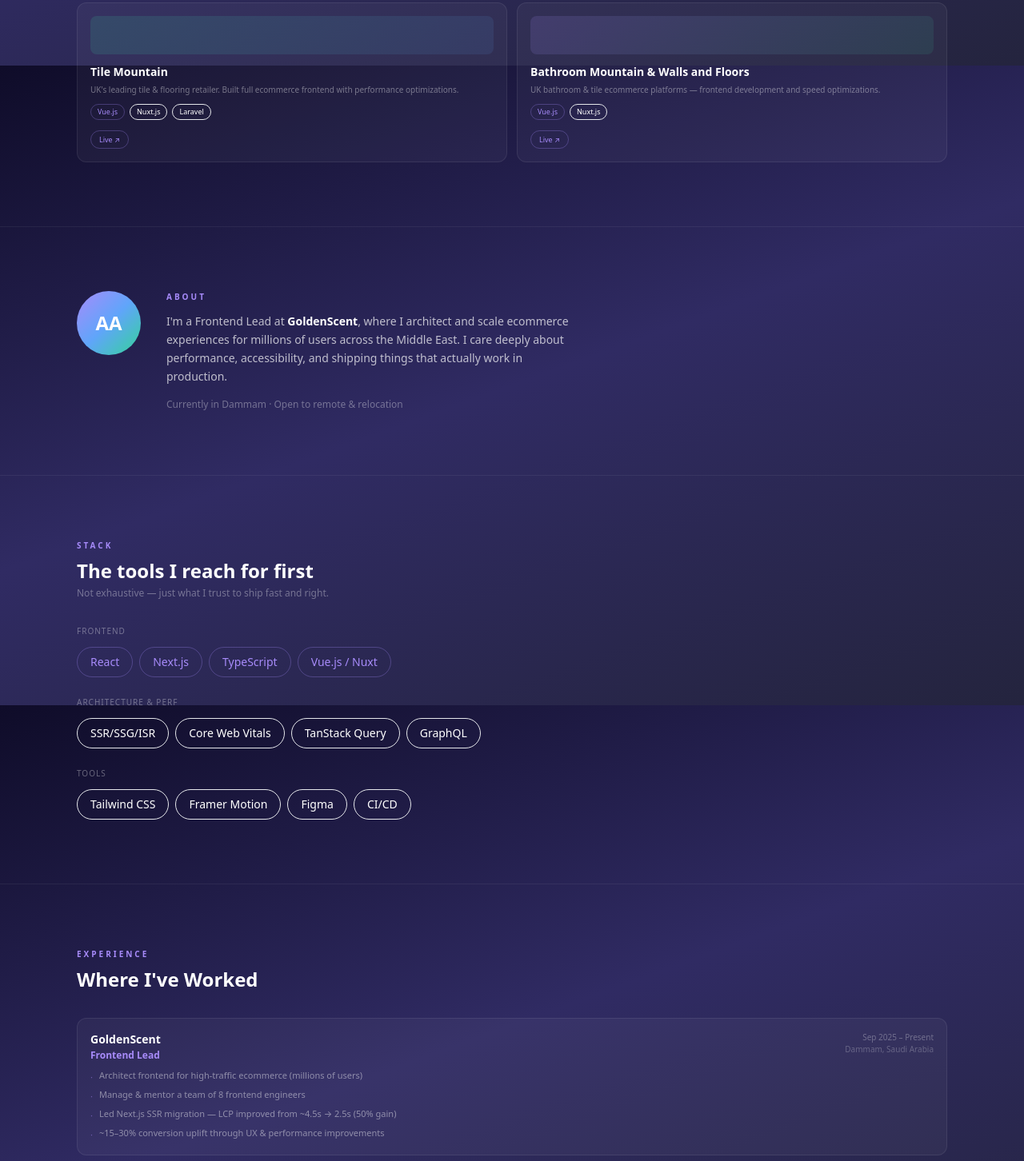
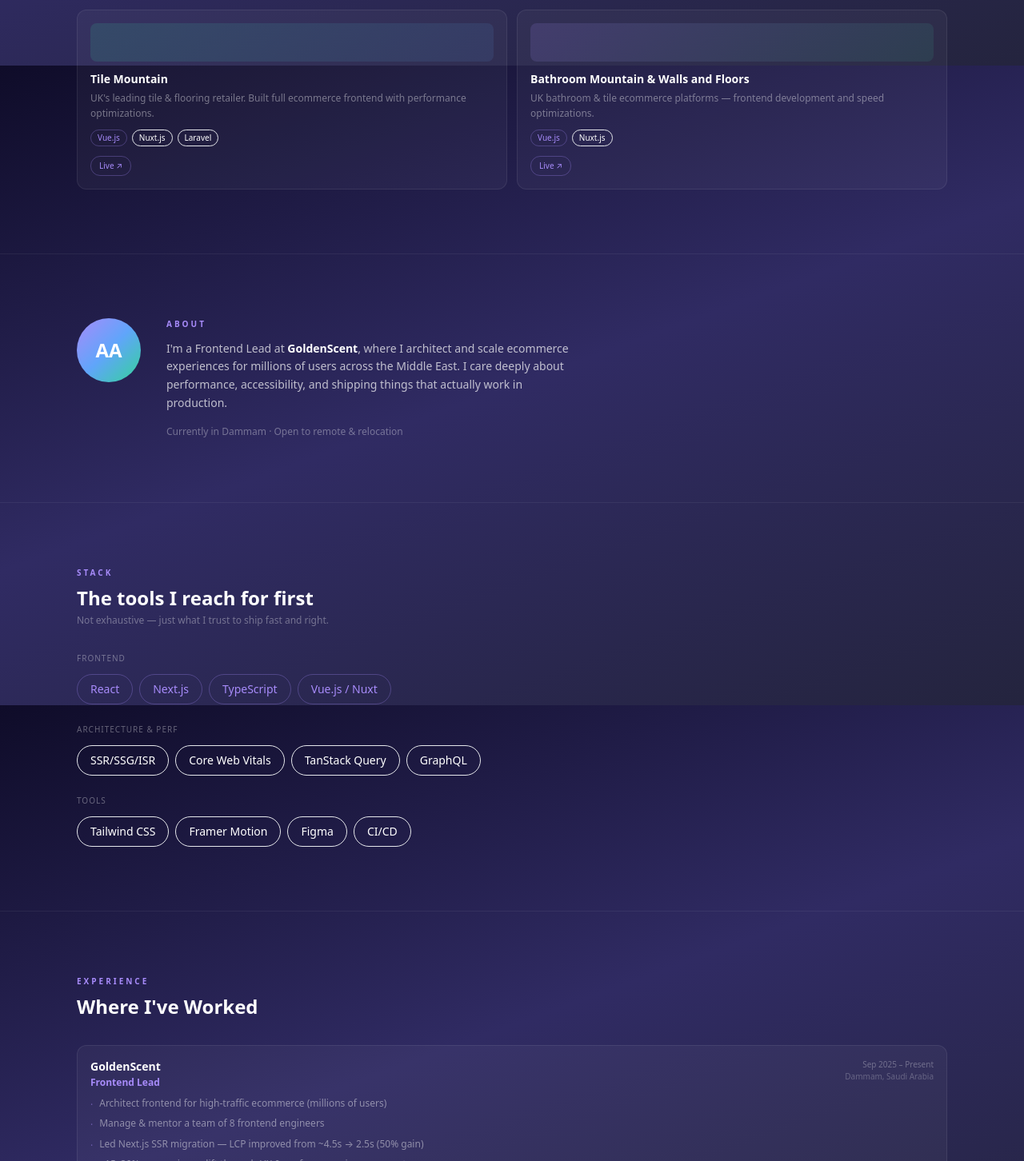
Before and after one commit to Arslkhan/myportfolio, a Next.js app: page / in a window 1280 px wide. Shown: the part 1518-2970 px from the top of the page at 80% size. Built offline with nearby package versions, Linux system fonts and the light colour scheme.

Commit message:
fix: floor body text sizes at text-xs minimum

```diff
--- a/components/Experience.tsx
+++ b/components/Experience.tsx
@@ -35,7 +35,7 @@ export default function Experience() {
                 {exp.bullets && (
                   <ul className="space-y-1">
                     {exp.bullets.map((bullet) => (
-                      <li key={bullet} className="text-[11px] text-white/45 leading-relaxed flex gap-2">
+                      <li key={bullet} className="text-xs text-white/45 leading-relaxed flex gap-2">
                         <span className="text-accent-purple/50 shrink-0 mt-0.5">·</span>
                         {bullet}
                       </li>
--- a/components/Projects.tsx
+++ b/components/Projects.tsx
@@ -108,10 +108,10 @@ export default function Projects() {
                 style={{ background: project.gradient }}
               />
               <h3 className="text-sm font-bold mb-1">{project.title}</h3>
-              <p className="text-[10px] text-white/40 leading-relaxed mb-2.5">{project.description}</p>
+              <p className="text-xs text-white/40 leading-relaxed mb-2.5">{project.description}</p>
               <div className="flex gap-1.5 flex-wrap mb-2.5">
                 {project.tags.map((tag, i) => (
-                  <span key={tag} className={`text-[9px] px-2 py-0.5 border rounded-xl ${tagColor(i)}`}>
+                  <span key={tag} className={`text-[10px] px-2 py-0.5 border rounded-xl ${tagColor(i)}`}>
                     {tag}
                   </span>
                 ))}
@@ -121,7 +121,7 @@ export default function Projects() {
                   href={project.liveUrl}
                   target="_blank"
                   rel="noopener noreferrer"
-                  className="text-[9px] border border-[rgba(167,139,250,0.3)] text-accent-purple px-2.5 py-1 rounded-xl hover:bg-[rgba(167,139,250,0.1)] transition-colors inline-block"
+                  className="text-[10px] border border-[rgba(167,139,250,0.3)] text-accent-purple px-2.5 py-1 rounded-xl hover:bg-[rgba(167,139,250,0.1)] transition-colors inline-block"
                 >
                   Live ↗
                 </a>
```
